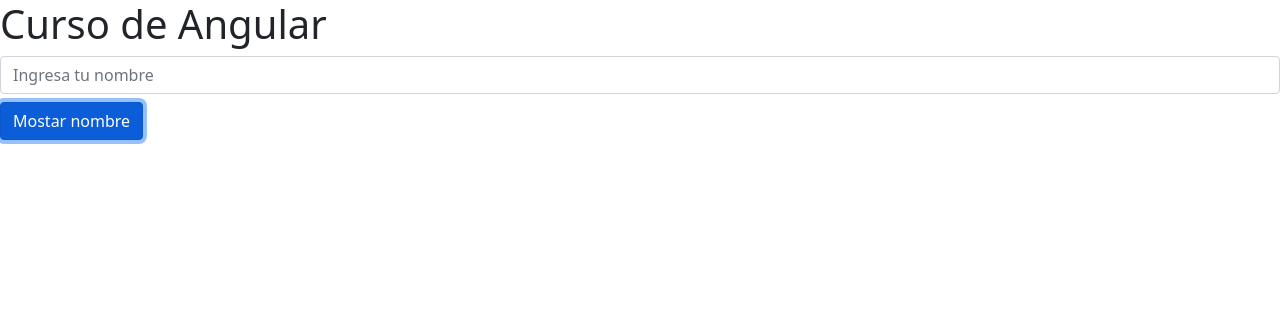
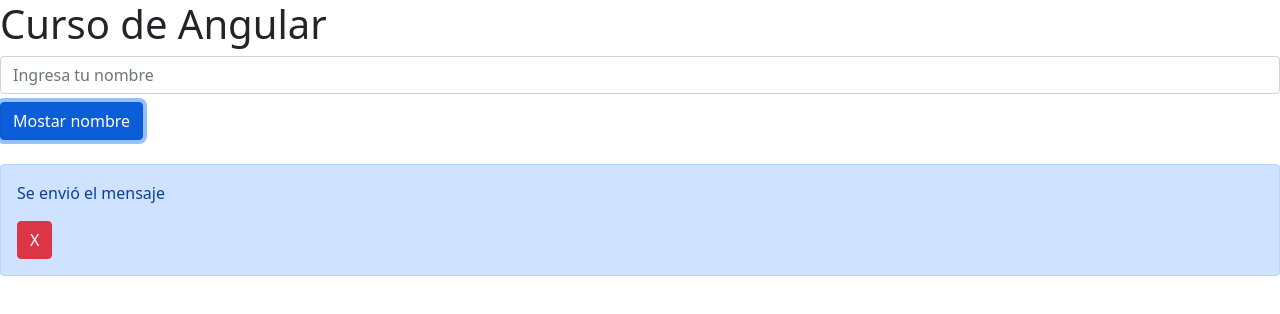
Before and after one commit to ivarespark/basic-angular-curso, an Angular app: page / in a window 1280 px wide. Both pictures are taken after a click on the button "Mostar nombre". Shown: the top 314 px of the page. Built offline with nearby package versions, Linux system fonts and the light colour scheme.

Commit message:
[o4] Directiva ngIf

```diff
--- a/src/app/formulario/formulario.component.html
+++ b/src/app/formulario/formulario.component.html
@@ -1,2 +1,14 @@
 <input type="text" class="form-control" placeholder="Ingresa tu nombre"  #name> <!--name es una variable de plantilla-->
 <button class="btn btn-primary mt-2" (click)="mostrarEnConsola(name.value)">Mostar nombre</button>
+
+<div class = "alert alert-primary mt-4" *ngIf="openAlert; else mensaje">
+    <p>Se envió el mensaje</p>
+    <button class="btn btn-danger" (click)="openAlert=false">X</button>
+</div>
+
+<ng-template #mensaje>
+    <div class="alert alert-danger mt-4">
+        Mensaje de prueba
+    </div>
+
+</ng-template>
--- a/src/app/formulario/formulario.component.ts
+++ b/src/app/formulario/formulario.component.ts
@@ -6,6 +6,9 @@
   styleUrls: ['./formulario.component.css']
 })
 export class FormularioComponent implements OnInit {
+
+  openAlert: boolean = false;
+
   constructor() { }
 
   ngOnInit(): void {
@@ -13,6 +16,7 @@
   }
 
   mostrarEnConsola(name: string){
+    this.openAlert = true;
     alert(name);
   }
 
```
